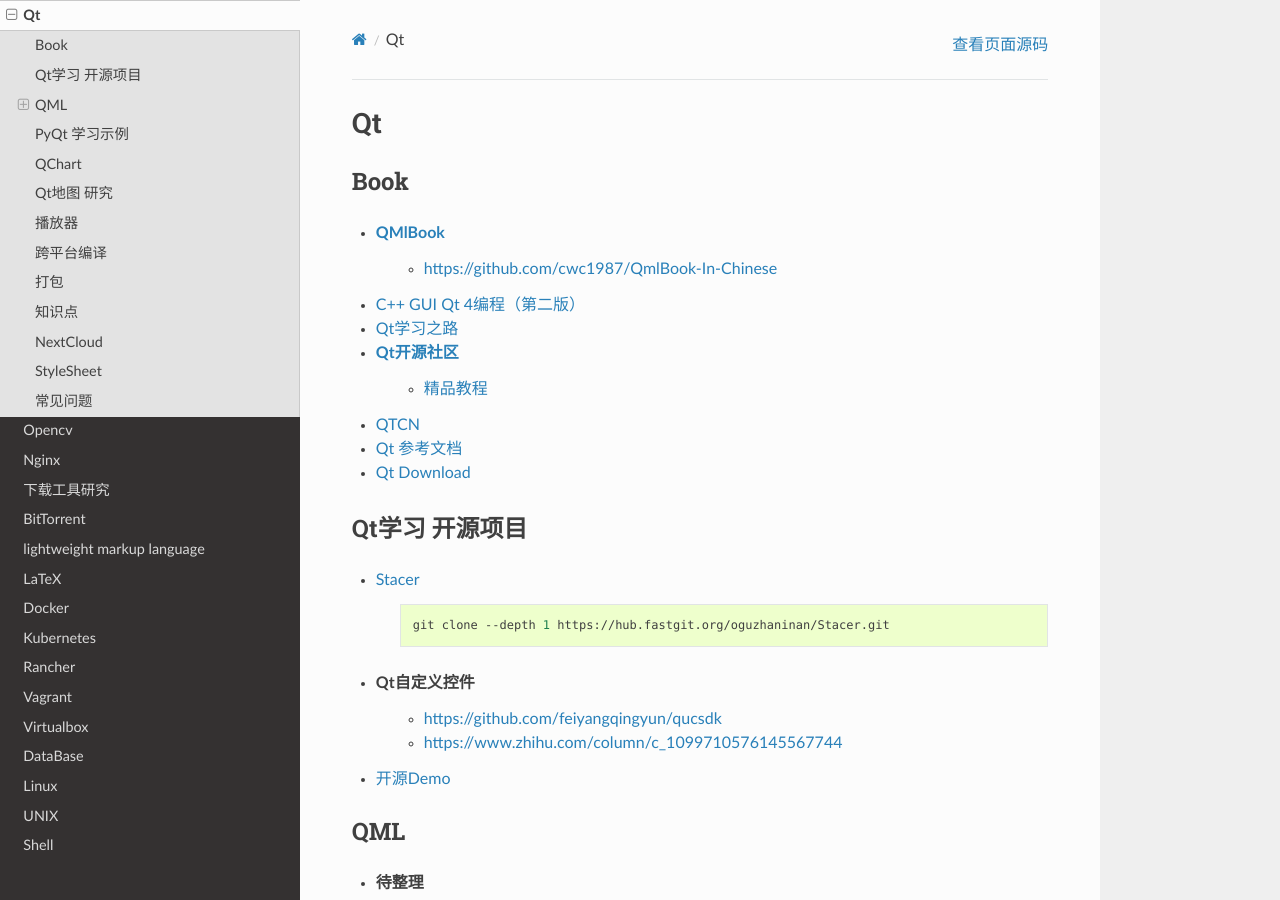
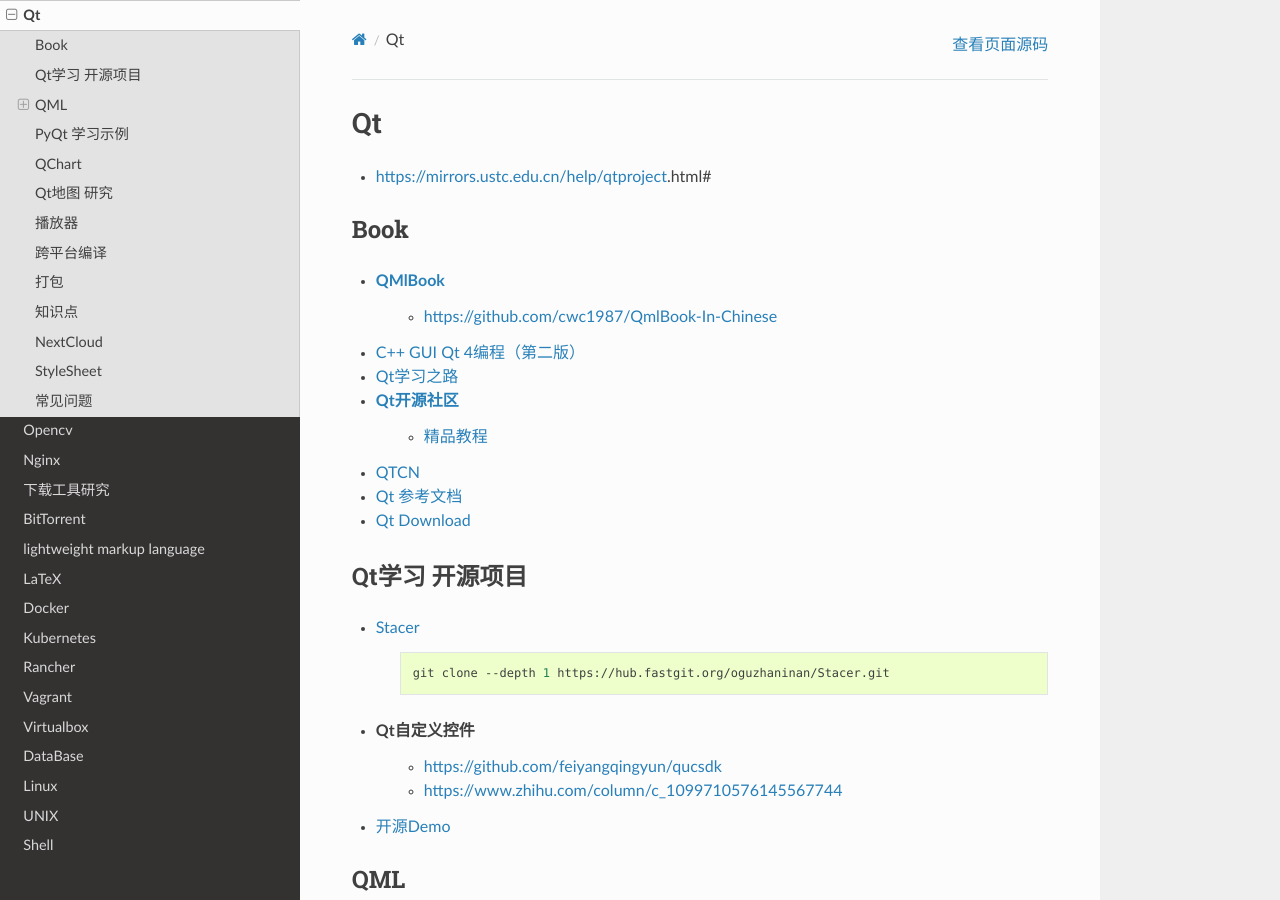
Before and after one commit to my-rds-store/my_space, a Sphinx documentation site: the page built from source/qt/index.rst, in a window 1280 px wide and 900 px high. Built offline with Sphinx 7.4.7 and the Read the Docs theme 2.0.0, drawn with Linux system fonts in a browser that asks for light colours; some of the changed lines change nothing that is shown.

Commit message:
update ...

```diff
--- a/source/qt/index.rst
+++ b/source/qt/index.rst
@@ -1,5 +1,8 @@
 Qt
 ===========
+
+* https://mirrors.ustc.edu.cn/help/qtproject.html#
+
 
 Book
 ------
```
